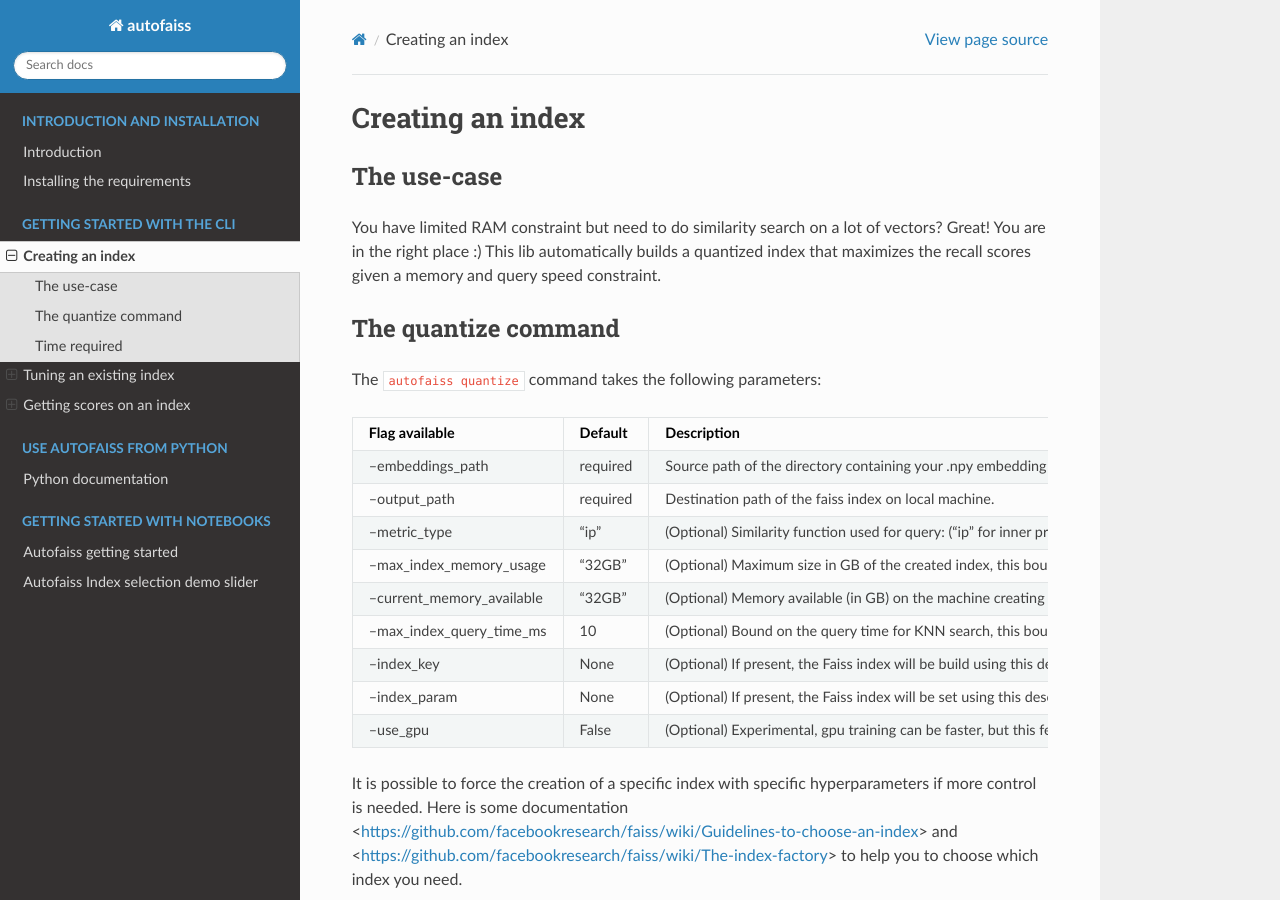
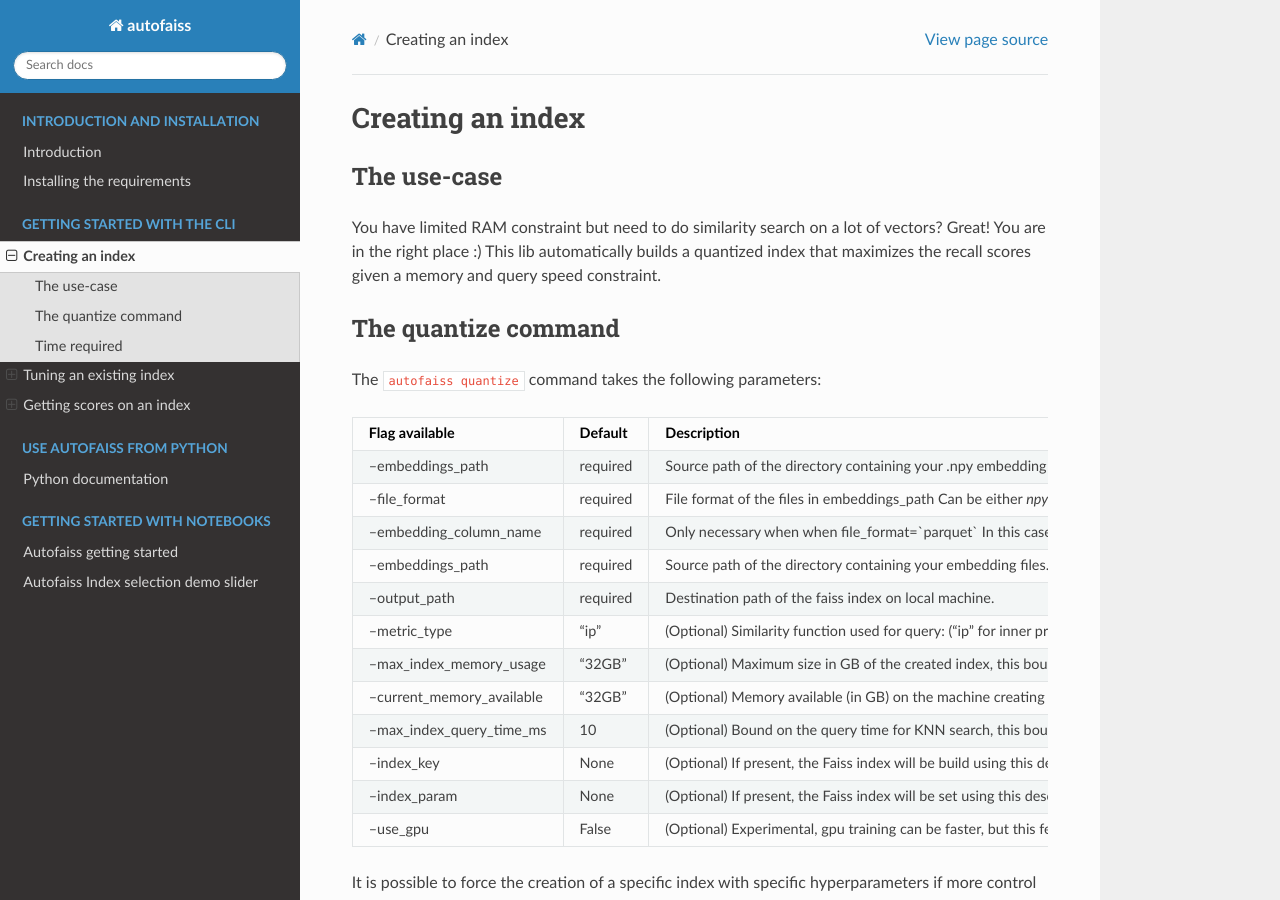
Before and after one commit to criteo/autofaiss, a Sphinx documentation site: the page built from docs/getting_started/quantization.rst, in a window 1280 px wide and 900 px high. Built offline with Sphinx 7.4.7 and the Read the Docs theme 2.0.0, drawn with Linux system fonts in a browser that asks for light colours; pages that are not in the unit, such as notebooks, are missing from menus.

Commit message:
Update docs with new parameters

```diff
--- a/docs/getting_started/quantization.rst
+++ b/docs/getting_started/quantization.rst
@@ -20,6 +20,34 @@
 | --embeddings_path          | required | Source path of the         |
 |                            |          | directory containing your  |
 |                            |          | .npy embedding files. If   |
+|                            |          | there are several files,   |
+|                            |          | they are read in the       |
+|                            |          | lexicographical order.     |
+|                            |          | This can be a local path   |
+|                            |          | or a path in another       |
+|                            |          | Filesystem                 |
+|                            |          | e.g. `hdfs://root/...`     |
+|                            |          | or `s3://...`              |
++----------------------------+----------+----------------------------+
+| --file_format              | required | File format of the files   |
+|                            |          | in embeddings_path         |
+|                            |          | Can be either `npy`        |
+|                            |          | for numpy matrix files     |
+|                            |          | or `parquet` for           |
+|                            |          | parquet serialized tables  |
+|                            |          | default: `npy`             |
++----------------------------+----------+----------------------------+
+| --embedding_column_name    | required | Only necessary when        |
+|                            |          | when file_format=`parquet` |
+|                            |          | In this case this is the   |
+|                            |          | name of the column         |
+|                            |          | containing the embeddings  |
+|                            |          | (one vector per row)       |
+|                            |          | default: `embeddings`      |
++----------------------------+----------+----------------------------+
+| --embeddings_path          | required | Source path of the         |
+|                            |          | directory containing your  |
+|                            |          | embedding files. If        |
 |                            |          | there are several files,   |
 |                            |          | they are read in the       |
 |                            |          | lexicographical order.     |
```
